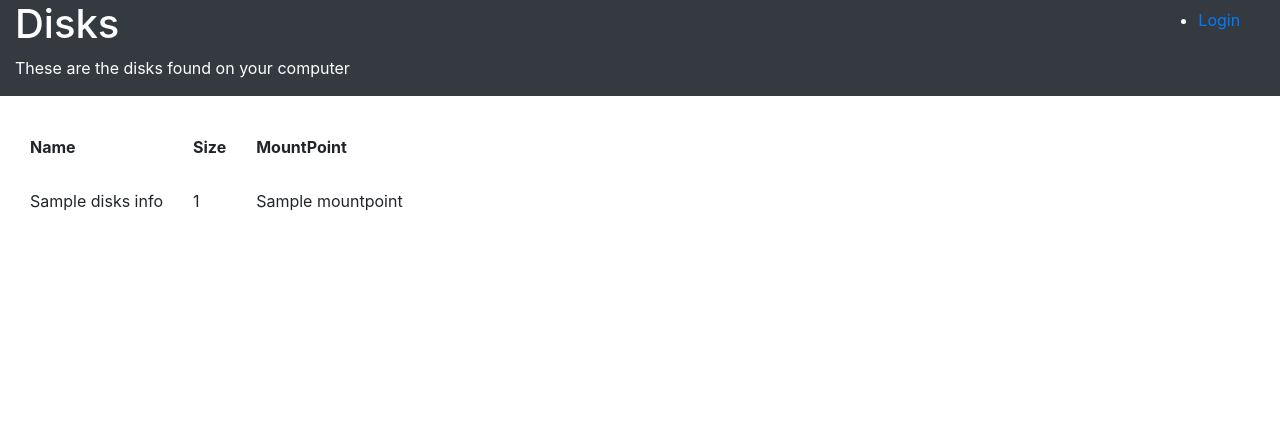
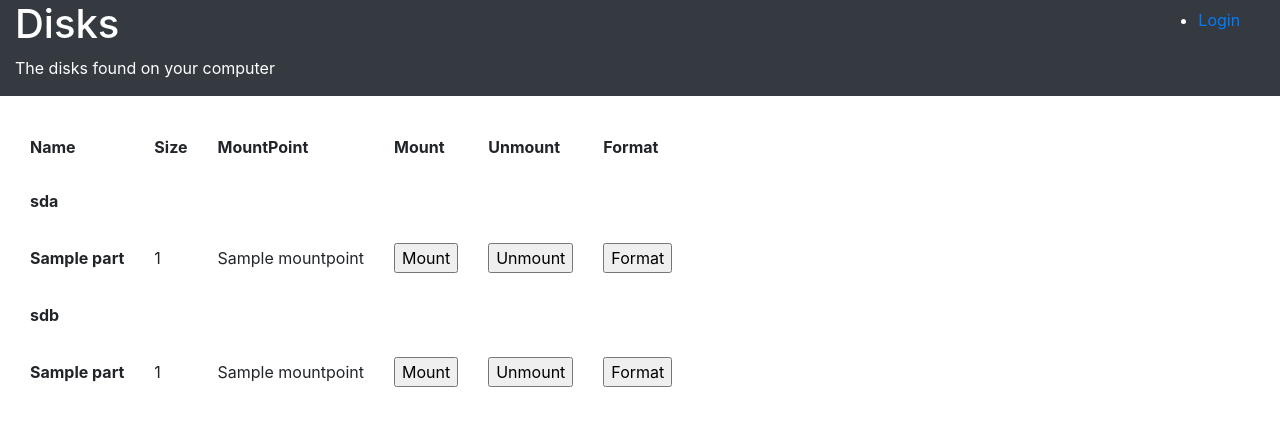
Before and after one commit to tunalagoona/drive-management, a Django app: template drives_management/templates/disks.html in a window 1280 px wide. Shown: the top 426 px of the page. Run offline with Django 3.2, Linux system fonts and the light colour scheme; the template is opened without the code that fills it: most values are stand-ins (such as "Sample title", 1, 10 or a date in 2020).

Commit message:
Add forms for disk mounting, unmounting anf formatting

```diff
--- a/drives_management/templates/disks.html
+++ b/drives_management/templates/disks.html
@@ -1,24 +1,87 @@
 {% extends "base.html" %}
 {% block content %}
     <h1>Disks</h1>
-    <p>These are the disks found on your computer </p>
+    <p>The disks found on your computer</p>
 
 {% endblock %}
 {% block content2 %}
 <br>
 <table>
+    <thead>
         <tr>
             <th>Name</th>
             <th>Size</th>
             <th>MountPoint</th>
+            <th>Mount</th>
+            <th>Unmount</th>
+            <th>Format</th>
         </tr>
-{% for r in disks_info %}
+    </thead>
+    <tbody>
         <tr>
-    <td> {{ r.name }} </td>
-    <td> {{ r.size }} </td>
-    <td> {{ r.mountpoint }} </td>
+            <th colspan="5">sda</th>
+        </tr>
+        {% for part in sda_partitions %}
+        <tr>
+            <th> {{ part.name }} </th>
+            <td> {{ part.size }} </td>
+            <td> {{ part.mountpoint }} </td>
+            <td>
+                <form action="" method="post">
+                    {% csrf_token %}
+                    <input type="hidden" name="disk"  value="{{ part.name }}" style="width:100%">
+                    <input type="submit" name="command" value="Mount" style="width:100%">
+                </form>
+            </td>
+            <td>
+                <form action="" method="post">
+                    {% csrf_token %}
+                    <input type="hidden" name="disk"  value="{{ part.name }}" style="width:100%">
+                    <input type="submit" name="command" value="Unmount" style="width:100%">
+                </form>
+            </td>
+            <td>
+                <form action="" method="post">
+                    {% csrf_token %}
+                    <input type="hidden" name="disk"  value="{{ part.name }}" style="width:100%">
+                    <input type="submit" name="command" value="Format" style="width:100%">
+                </form>
+            </td>
         </tr>
         {% endfor %}
+        <tr>
+            <th colspan="5">sdb</th>
+        </tr>
+        {% for part in sdb_partitions %}
+        <tr>
+            <th id = "sdbName"> {{ part.name }} </th>
+            <td> {{ part.size }} </td>
+            <td> {{ part.mountpoint }} </td>
+            <td>
+                <form action="" method="post">
+                    {% csrf_token %}
+                    <input type="hidden" name="disk"  value="{{ part.name }}" style="width:100%">
+                    <input type="submit" name="command" value="Mount" style="width:100%">
+                </form>
+            </td>
+            <td>
+                <form action="" method="post">
+                    {% csrf_token %}
+                    <input type="hidden" name="disk"  value="{{ part.name }}" style="width:100%">
+                    <input type="submit" name="command" value="Unmount" style="width:100%">
+                </form>
+            </td>
+            <td>
+                <form action="" method="post">
+                    {% csrf_token %}
+                    <input type="hidden" name="disk"  value="{{ part.name }}" style="width:100%">
+                    <input type="submit" name="command" value="Format" style="width:100%">
+                </form>
+            </td>
+        </tr>
+        {% endfor %}
+    </tbody>
+
 </table>
 
 {% endblock %}
```
Lines whose indentation alone changed are shown as unchanged.
